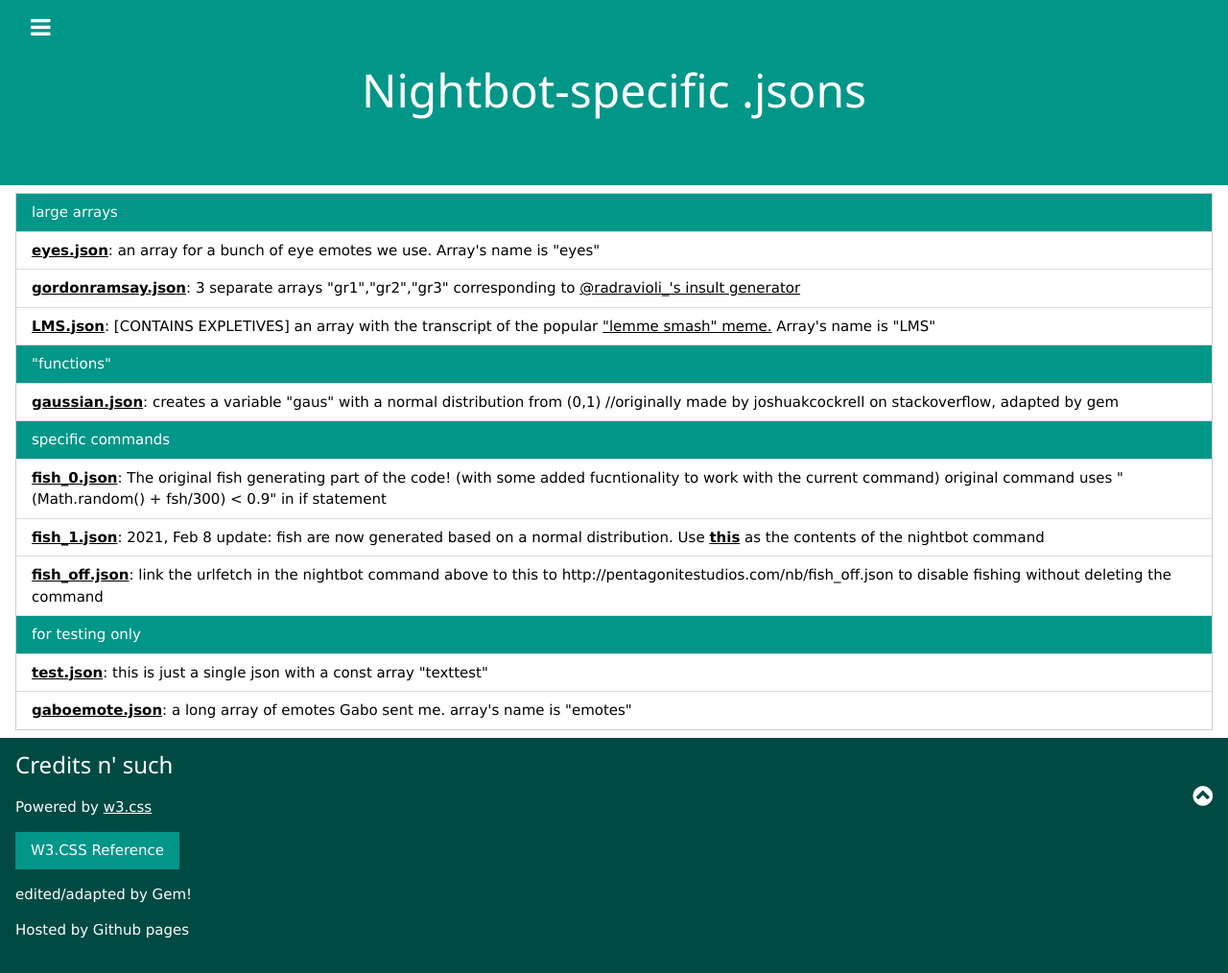
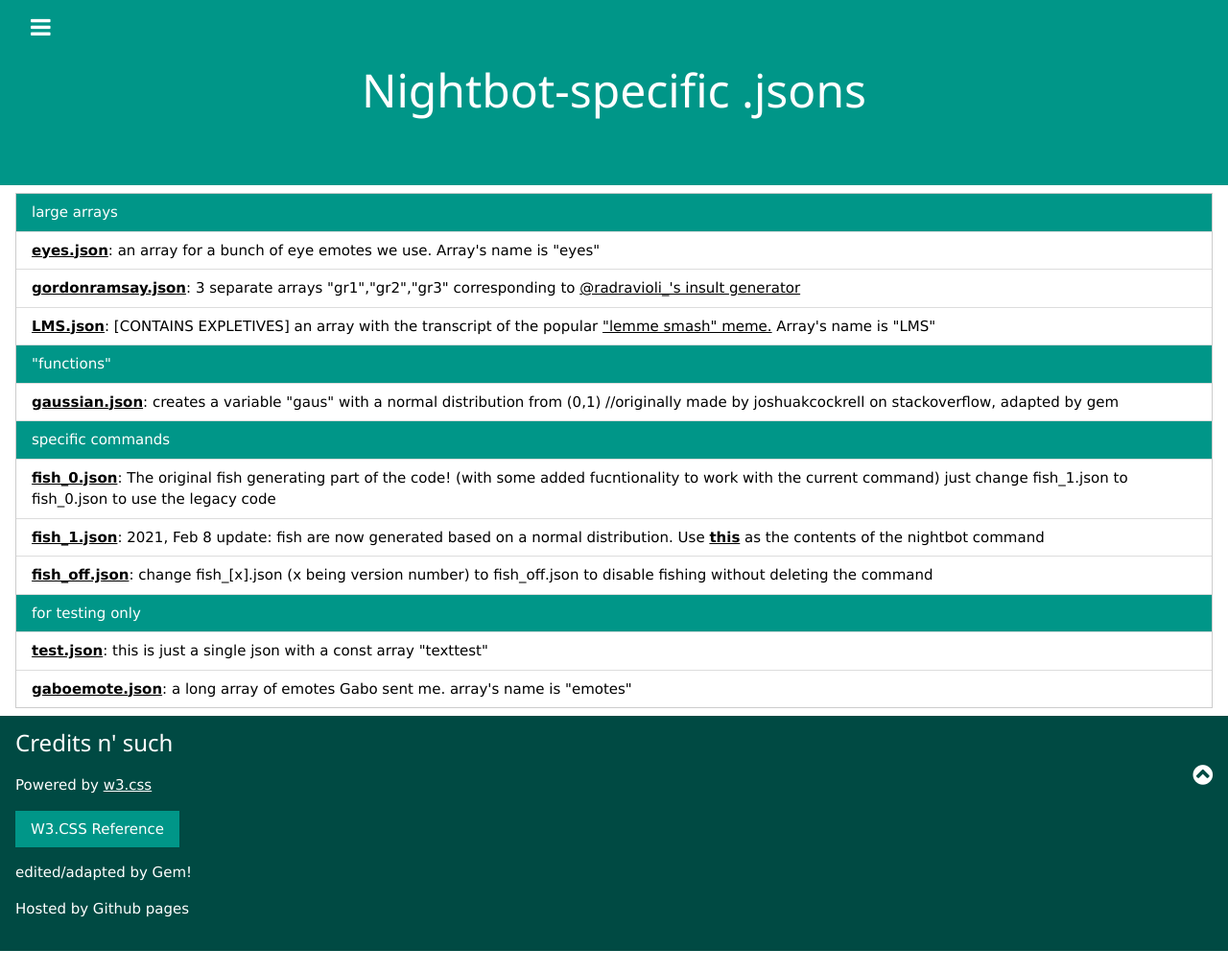
Before and after one commit to thesecretmaster/pentagonitestudios, a Jekyll site: the page nightbot.html, which Jekyll copies as it is, in a window 1280 px wide. Shown: the whole page at 96% size. Built offline with Jekyll 4.4.1, drawn with Linux system fonts in a browser that asks for light colours; some web fonts are replaced; after the commit the page ends 991 px from its top, so only the background shows below that.

Commit message:
reformat legacy fish to fit

```diff
--- a/nightbot.html
+++ b/nightbot.html
@@ -97,9 +97,9 @@
 <li class="w3-theme">"functions"</li>
 <li><a href="nb/gaussian.json" target="_blank"><b>gaussian.json</b></a>: creates a variable "gaus" with a normal distribution from (0,1) //originally made by joshuakcockrell on stackoverflow, adapted by gem</li>
 <li class="w3-theme">specific commands</li>
-<li><a href="nb/fish_0.json" target="_blank"><b>fish_0.json</b></a>: The original fish generating part of the code! (with some added fucntionality to work with the current command) original command uses "(Math.random() + fsh/300) &lt; 0.9" in if statement </li>
+<li><a href="nb/fish_0.json" target="_blank"><b>fish_0.json</b></a>: The original fish generating part of the code! (with some added fucntionality to work with the current command) just change fish_1.json to fish_0.json to use the legacy code</li>
 <li><a href="nb/fish_1.json" target="_blank"><b>fish_1.json</b></a>: 2021, Feb 8 update: fish are now generated based on a normal distribution. Use <a href="nb/fishcommand.txt" target="_blank"><b>this</b></a> as the contents of the nightbot command</li>
-<li><a href="nb/fish_off.json" target="_blank"><b>fish_off.json</b></a>: link the urlfetch in the nightbot command above to this to http://pentagonitestudios.com/nb/fish_off.json to disable fishing without deleting the command</li>
+<li><a href="nb/fish_off.json" target="_blank"><b>fish_off.json</b></a>: change fish_[x].json (x being version number) to fish_off.json to disable fishing without deleting the command</li>
 <li class="w3-theme">for testing only</li>
 <li><a href="nb/test.json" target="_blank"><b>test.json</b></a>: this is just a single json with a const array "texttest"</li>
 <li><a href="nb/gaboemote.json" target="_blank"><b>gaboemote.json</b></a>: a long array of emotes Gabo sent me. array's name is "emotes"</li>
```
Also changed, not shown: nb/fish_0.json (+20 -2 lines), nb/fishcommand.txt (+2 -18 lines).
